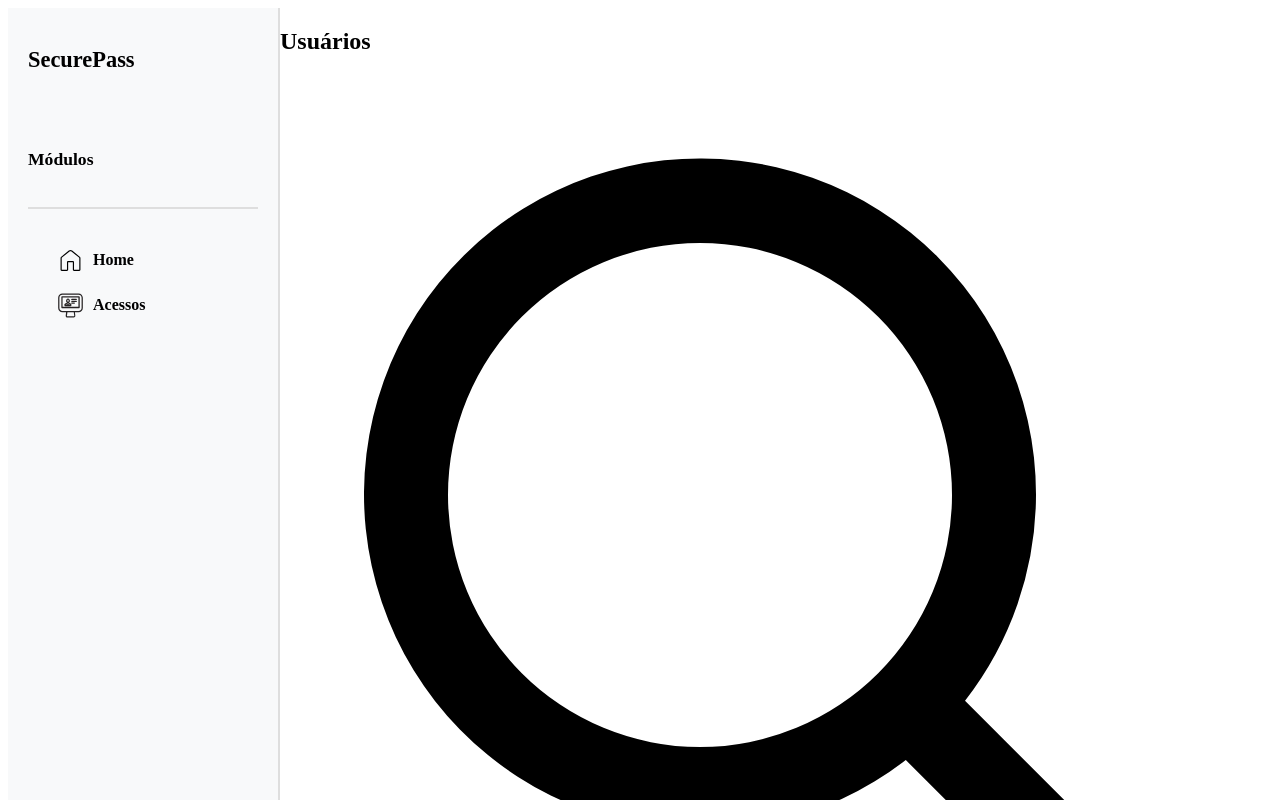
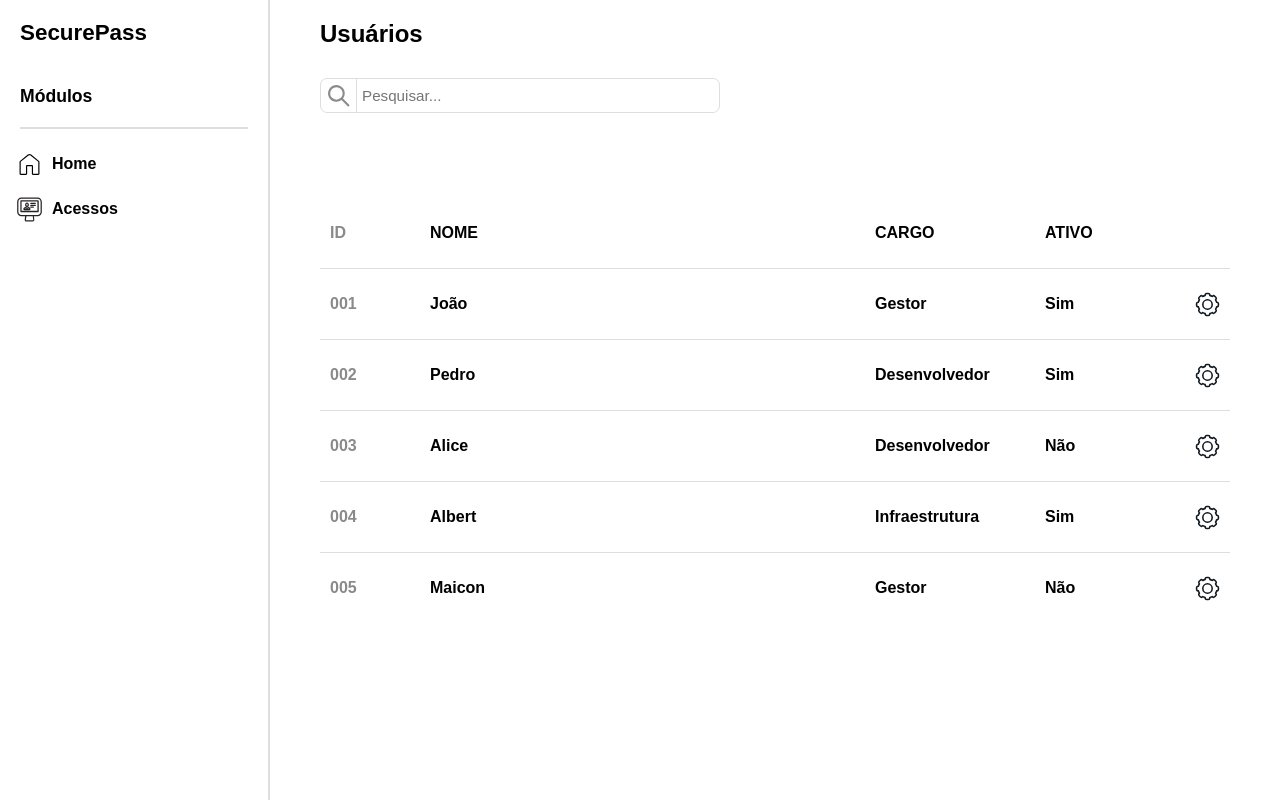
Before and after one commit to ldallmann/SecurePass, a React (Create React App) app in the folder frontend/: page / in a window 1280 px wide. Shown: the top 800 px of the page. Built offline with nearby package versions, Linux system fonts and the light colour scheme.

Commit message:
Alteração dos nomes das tags e correção de erro do home.js pegar estilos do profile.module.css

```diff
--- a/frontend/src/index.js
+++ b/frontend/src/index.js
@@ -1,6 +1,7 @@
 import React from 'react';
 import ReactDOM from 'react-dom/client';
 import App from './App';
+import './styles/globalStyles.css';
 
 const root = ReactDOM.createRoot(document.getElementById('root'));
 root.render(
--- a/frontend/src/pages/Home.js
+++ b/frontend/src/pages/Home.js
@@ -6,105 +6,105 @@ import GearIcon from "../assets/gear-icon.svg";
 
 function Home() {
     return (
-        <main className="mainContainer">
-            <section className="mainSectionContainer">
-                <article className="articleInputs">
+        <main className={styles.mainContainer}>
+            <section className={styles.mainSectionContainer}>
+                <article className={styles.articleInputs}>
                     <h2>Usuários</h2>
-                    <div className="inputsContainer">
-                        <div className="searchBarContainer">
+                    <div className={styles.inputsContainer}>
+                        <div className={styles.searchBarContainer}>
                             <img src={GlassIcon}/>
                             <input type="text" placeholder="Pesquisar..."></input>
                         </div>
                     </div>
                 </article>
 
-                <article className="articleTable">
-                    <div className="tableRow">
-                        <div className="idNameContainer">
-                            <span className="idCell firstRow">ID</span>
-                            <span className="nameCell firstRow">NOME</span>
+                <article className={styles.articleTable}>
+                    <div className={styles.tableRow}>
+                        <div className={styles.idNameContainer}>
+                            <span className={`${styles.idCell} ${styles.firstRow}`}>ID</span>
+                            <span className={`${styles.nameCell} ${styles.firstRow}`}>NOME</span>
                         </div>
 
-                        <div className="cargoSettingsContainer">
-                            <span className="roleCell firstRow">CARGO</span>
-                            <span className="activeCell firstRow">ATIVO</span>
+                        <div className={styles.cargoSettingsContainer}>
+                            <span className={`${styles.roleCell} ${styles.firstRow}`}>CARGO</span>
+                            <span className={`${styles.activeCell} ${styles.firstRow}`}>ATIVO</span>
                             <span></span>
                         </div>
                     </div>
 
-                    <div className="line"></div>
+                    <div className={styles.line}></div>
 
-                    <div className="overflowTable">
-                        <div className="tableRow tableRowHover">
-                            <div className="idNameContainer">
-                                <span className="idCell">001</span>
-                                <span className="nameCell">João</span>
+                    <div className={styles.overflowTable}>
+                        <div className={`${styles.tableRow} ${styles.tableRowHover}`}>
+                            <div className={styles.idNameContainer}>
+                                <span className={styles.idCell}>001</span>
+                                <span className={styles.nameCell}>João</span>
                             </div>
 
-                            <div className="cargoSettingsContainer">
-                                <span className="roleCell">Gestor</span>
-                                <span className="activeCell">Sim</span>
-                                <Link to="/profile" className="optionsCell"><img src={GearIcon} /></Link>
+                            <div className={styles.cargoSettingsContainer}>
+                                <span className={styles.roleCell}>Gestor</span>
+                                <span className={styles.activeCell}>Sim</span>
+                                <Link to="/profile" className={styles.optionsCell}><img src={GearIcon} /></Link>
                             </div>
                         </div>
 
-                        <div className="line"></div>
+                        <div className={styles.line}></div>
 
-                        <div className="tableRow tableRow-hover">
-                            <div className="idNameContainer">
-                                <span className="idCell">002</span>
-                                <span className="nameCell">Pedro</span>
+                        <div className={`${styles.tableRow} ${styles.tableRowHover}`}>
+                            <div className={styles.idNameContainer}>
+                                <span className={styles.idCell}>002</span>
+                                <span className={styles.nameCell}>Pedro</span>
                             </div>
 
-                            <div className="cargoSettingsContainer">
-                                <span className="roleCell">Desenvolvedor</span>
-                                <span className="activeCell">Sim</span>
-                                <Link to="/profile" className="optionsCell"><img src={GearIcon} /></Link>
+                            <div className={styles.cargoSettingsContainer}>
+                                <span className={styles.roleCell}>Desenvolvedor</span>
+                                <span className={styles.activeCell}>Sim</span>
+                                <Link to="/profile" className={styles.optionsCell}><img src={GearIcon} /></Link>
                             </div>
                         </div>
 
-                        <div className="line"></div>
+                        <div className={styles.line}></div>
 
-                        <div className="tableRow tableRow-hover">
-                            <div className="idNameContainer">
-                                <span className="idCell">003</span>
-                                <span className="nameCell">Alice</span>
+                        <div className={`${styles.tableRow} ${styles.tableRowHover}`}>
+                            <div className={styles.idNameContainer}>
+                                <span className={styles.idCell}>003</span>
+                                <span className={styles.nameCell}>Alice</span>
                             </div>
 
-                            <div className="cargoSettingsContainer">
-                                <span className="roleCell">Desenvolvedor</span>
-                                <span className="activeCell">Não</span>
-                                <Link to="/profile" className="optionsCell"><img src={GearIcon} /></Link>
+                            <div className={styles.cargoSettingsContainer}>
+                                <span className={styles.roleCell}>Desenvolvedor</span>
+                                <span className={styles.activeCell}>Não</span>
+                                <Link to="/profile" className={styles.optionsCell}><img src={GearIcon} /></Link>
                             </div>
                         </div>
 
-                        <div className="line"></div>
+                        <div className={styles.line}></div>
 
-                        <div className="tableRow tableRow-hover">
-                            <div className="idNameContainer">
-                                <span className="idCell">004</span>
-                                <span className="nameCell">Albert</span>
+                        <div className={`${styles.tableRow} ${styles.tableRowHover}`}>
+                            <div className={styles.idNameContainer}>
+                                <span className={styles.idCell}>004</span>
+                                <span className={styles.nameCell}>Albert</span>
                             </div>
 
-                            <div className="cargoSettingsContainer">
-                                <span className="roleCell">Infraestrutura</span>
-                                <span className="activeCell">Sim</span>
-                                <Link to="/profile" className="optionsCell"><img src={GearIcon} /></Link>
+                            <div className={styles.cargoSettingsContainer}>
+                                <span className={styles.roleCell}>Infraestrutura</span>
+                                <span className={styles.activeCell}>Sim</span>
+                                <Link to="/profile" className={styles.optionsCell}><img src={GearIcon} /></Link>
                             </div>
                         </div>
 
-                        <div className="line"></div>
+                        <div className={styles.line}></div>
 
-                        <div className="tableRow tableRow-hover">
-                            <div className="idNameContainer">
-                                <span className="idCell">005</span>
-                                <span className="nameCell">Maicon</span>
+                        <div className={`${styles.tableRow} ${styles.tableRowHover}`}>
+                            <div className={styles.idNameContainer}>
+                                <span className={styles.idCell}>005</span>
+                                <span className={styles.nameCell}>Maicon</span>
                             </div>
 
-                            <div className="cargoSettingsContainer">
-                                <span className="roleCell">Gestor</span>
-                                <span className="activeCell">Não</span>
-                                <Link to="/profile" className="optionsCell"><img src={GearIcon} /></Link>
+                            <div className={styles.cargoSettingsContainer}>
+                                <span className={styles.roleCell}>Gestor</span>
+                                <span className={styles.activeCell}>Não</span>
+                                <Link to="/profile" className={styles.optionsCell}><img src={GearIcon} /></Link>
                             </div>
                         </div>
                     </div>
--- a/frontend/src/styles/Header.module.css
+++ b/frontend/src/styles/Header.module.css
@@ -1,13 +1,6 @@
-.headerContainer {
-    flex-shrink: 0; /* Impede que o header diminua de tamanho */
-    width: 250px; /* Defina uma largura fixa ou ajustável para o header */
-    background-color: #f8f9fa; /* Apenas para visualização */
-}
-
 .headerContainer{
 	display: flex;
 	flex-direction: column;
-	align-items: start;
 	height: 100vh;
 	max-width: 270px;
 	width: 100%;
@@ -65,13 +58,13 @@
 	color: #000;
 }
 
-/*.navbarLinks svg{
-	marginLeft: 5px;
+/*.navbar-links svg{
+	margin-left: 5px;
 	width: 25px;
 }*/
 
 .navbarLinks img{
-	margin-Left: 10px;
+	margin-left: 10px;
 	width: 25px;
 	transition: 0.3s;
 }
--- a/frontend/src/styles/Home.module.css
+++ b/frontend/src/styles/Home.module.css
@@ -15,7 +15,7 @@
 }
 
 .articleInputs h2{
-	margin-Bottom: 30px;
+	margin-bottom: 30px;
 }
 
 /*-------------------------INPUTS / BUTTONS: */
@@ -23,7 +23,7 @@
 .inputsContainer{
 	display: flex;
 	gap: 15px;
-	margin-Bottom: 90px;
+	margin-bottom: 90px;
 }
 
 .searchBarContainer{
@@ -32,19 +32,19 @@
 	max-width: 400px;
 	width: 100%;
 	border: 1px solid #dedede;
-	border-Radius: 7px;
+	border-radius: 7px;
 	padding: 0 5px;
 }
 
 .searchBarContainer img{
 	width: 25px;
-	margin-Right: 5px;
-	filter: brightness(0) saturate(100%) invert(56%) sepia(11%) saturate(11%) hueRotate(352deg) brightness(96%) contrast(87%);
+	margin-right: 5px;
+	filter: brightness(0) saturate(100%) invert(56%) sepia(11%) saturate(11%) hue-rotate(352deg) brightness(96%) contrast(87%);
 }
 
 .searchBarContainer input{
 	width: 100%;
-	font-Size: 0.95em;
+	font-size: 0.95em;
 	outline: none;
 	border: none;
 	border-left: 1px solid #dedede;
@@ -53,23 +53,23 @@
 
 .filterButtonContainer{
 	display: flex;
-	align-Items: center;
+	align-items: center;
 	max-width: 90px;
 	width: 100%;
 	height: 35px;
 	border: 1px solid #dedede;
-	border-Radius: 7px;
+	border-radius: 7px;
 }
 
 .filterButton{
 	display: flex;
-	justify-Content: space-Between;
-	align-Items: center;
+	justify-content: space-between;
+	align-items: center;
 	width: 100%;
 	padding: 0 7px;
-	font-Size: 0.9em;
+	font-size: 0.9em;
 	font-weight: bold;
-	background-Color: transparent;
+	background-color: transparent;
 	color: #8a8a8a;
 	border: none;
 	cursor: pointer;
@@ -78,8 +78,9 @@
 .filterButton img{
 	width: 25px;
 	border: none;
-	filter: brightness(0) saturate(100%) invert(56%) sepia(11%) saturate(11%) hueRotate(352deg) brightness(96%) contrast(87%);
+	filter: brightness(0) saturate(100%) invert(56%) sepia(11%) saturate(11%) hue-rotate(352deg) brightness(96%) contrast(87%);
 }
+
 
 /*-------------------------TABLE: */
 
--- a/frontend/src/styles/Profile.module.css
+++ b/frontend/src/styles/Profile.module.css
@@ -1,24 +1,24 @@
 /*---------------------------------------------------------- SEÇÃO MAIN -----------------------------------------------------------*/
 /*--------------------------MAIN: */
-.main-container{
+.mainContainer{
 	display: flex;
 	justify-content: center;
 	width: 100%;
 	padding: 20px 50px;
 }
 
-.main-section-container{
+.mainSectionContainer{
 	max-width: 1100px;
 	width: 100%;
 }
 
-.article-inputs h2{
+.articleInputs h2{
 	margin-bottom: 50px;
 }
 
 /*--------------------------INPUTS / BUTTONS: */
 
-.inputs-container{
+.inputsContainer{
 	display: flex;
 	margin-bottom: 70px;
     justify-content: space-between;
@@ -32,11 +32,11 @@
     width: 40%;
 }
 
-.input-text{
+.inputText{
     width: 100%;
 }
 
-.profile-image{
+.profileImage{
     width: 200px;
     border-radius: 10px;
     box-shadow: 2px 2px 5px #5f5f5f;
@@ -46,7 +46,7 @@ label{
     font-weight: bold;
 }
 
-input{
+.inputs input{
     font-size: 0.9em;
 	padding: 10px 5px;
     margin-bottom: 20px;
@@ -75,21 +75,21 @@ select{
 	font-weight: bold;
 }
 
-.trusted-log-button{
+.trustedLogButton{
 	display: flex;
 	gap: 10px;
 	margin-bottom: 15px;
 }
 
-.access-granted{
+.accessGranted{
 	color: #29bd00;
 }
 
-.access-denied{
+.accessDenied{
 	color: #910000
 }
 
-.trusted-log-button a{
+.trustedLogButton a{
 	color: #000;
 	text-decoration: none;
 	padding: 7px;
@@ -103,16 +103,16 @@ select{
 
 /*------------------------------------------------------TABLE*/
 
-.overflow-table{
+.overflowTable{
 	overflow: auto;
 	max-height: 150px;
 }
 
-.firs-row span{
+.firsRow span{
 	font-weight: 600;
 }
 
-.table-row{
+.tableRow{
 	display: flex;
 	justify-content: space-between;
 	align-items: center;
@@ -120,7 +120,7 @@ select{
 	padding: 10px;
 }
 
-.table-row span{
+.tableRow span{
 	max-width: 150px;
 	width: 100%;
 }
@@ -132,7 +132,7 @@ select{
 	background-color: #dedede;
 }
 
-.table-row button{
+.tableRow button{
 	background-color: transparent;
 	border: none;
 	cursor: pointer;
@@ -141,23 +141,23 @@ select{
 	font-weight: bold;
 }
 
-.add-button{
+.addButton{
 	color: #206420;
 	transition: 0.3s;
 }
 
-.add-button:hover{
+.addButton:hover{
 	color: #20a720;
 	scale: 1.5;
 	transition: 0.3s;
 }
 
-.remove-button{
+.removeButton{
 	color: #690000;
 	transition: 0.3s;
 }
 
-.remove-button:hover{
+.removeButton:hover{
 	color: #ff0000;
 	scale: 1.5;
 	transition: 0.3s;
--- /dev/null
+++ b/frontend/src/styles/globalStyles.css
@@ -0,0 +1,10 @@
+*{
+	margin: 0;
+	padding: 0;
+	box-sizing: border-box;
+	font-family: sans-serif;
+}
+
+body{
+    display: flex;
+}
```
Also changed, not shown: frontend/src/pages/Profile.js (+10 -10 lines).
